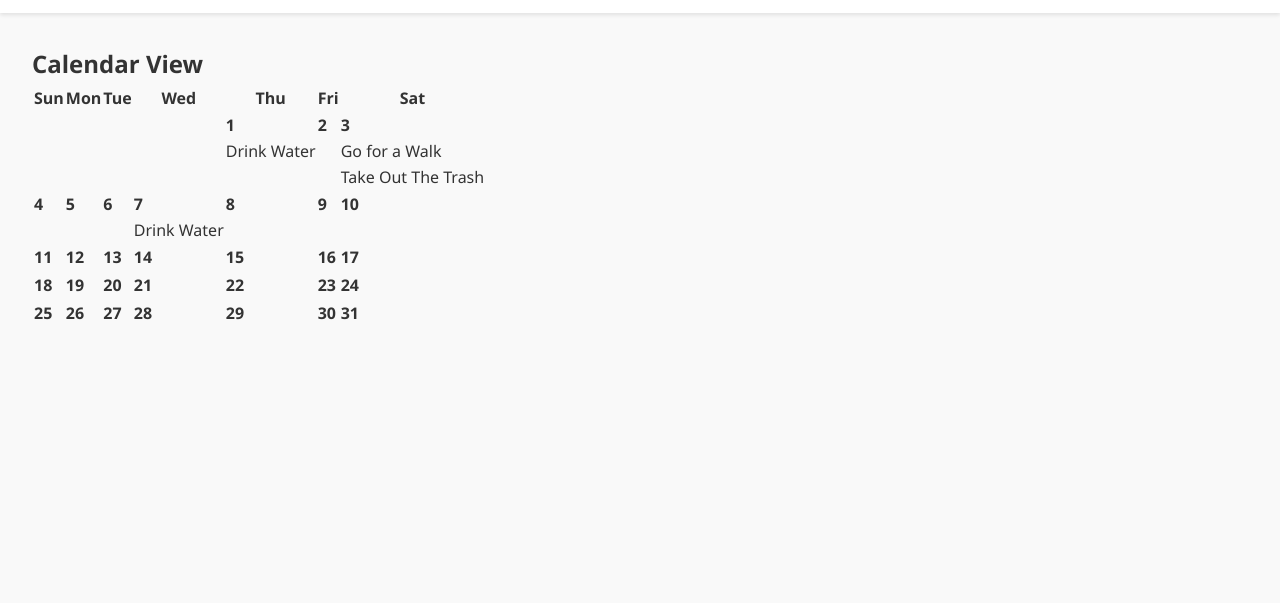
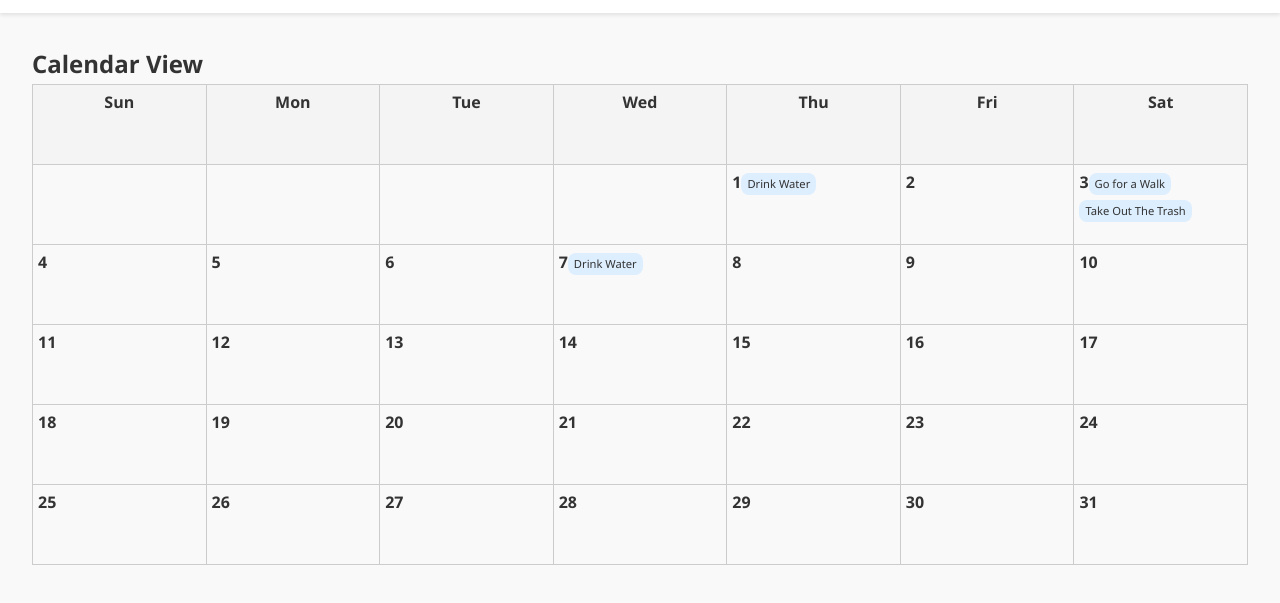
Before and after one commit to MohamedHussein25/Personal-Habit-Tracker, a plain HTML site: page Mainpage.html in a window 1280 px wide. Both pictures are taken after a click on the link "Calendar". Shown: the part 57-660 px from the top of the page. Drawn offline with Linux system fonts and the light colour scheme.

Commit message:
Update styles.css

```diff
--- a/styles.css
+++ b/styles.css
@@ -201,3 +201,34 @@
 .section.active {
   display: block;
 }
+
+/*Calendar*/
+#calendarGrid table {
+  width: 100%;
+  border-collapse: collapse;
+  table-layout: fixed;
+}
+
+#calendarGrid th, #calendarGrid td {
+  border: 1px solid #ccc;
+  padding: 5px;
+  text-align: left;
+  vertical-align: top;
+  height: 80px;
+  width: 14.28%;
+}
+
+#calendarGrid th {
+  background-color: #f4f4f4;
+  text-align: center;
+}
+
+.habit-pill {
+  display: inline-block;
+  background: #def;
+  border-radius: 8px;
+  padding: 2px 6px;
+  margin: 2px 0;
+  font-size: 0.7em;
+  white-space: nowrap;
+}
```
Lines whose indentation alone changed are shown as unchanged.
